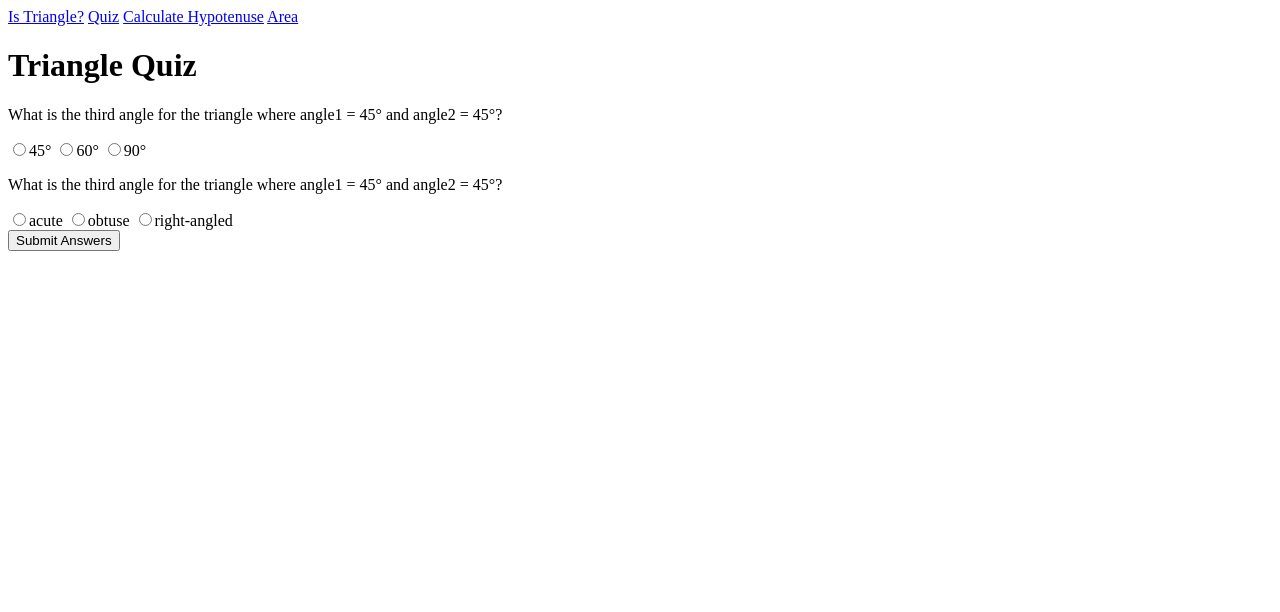
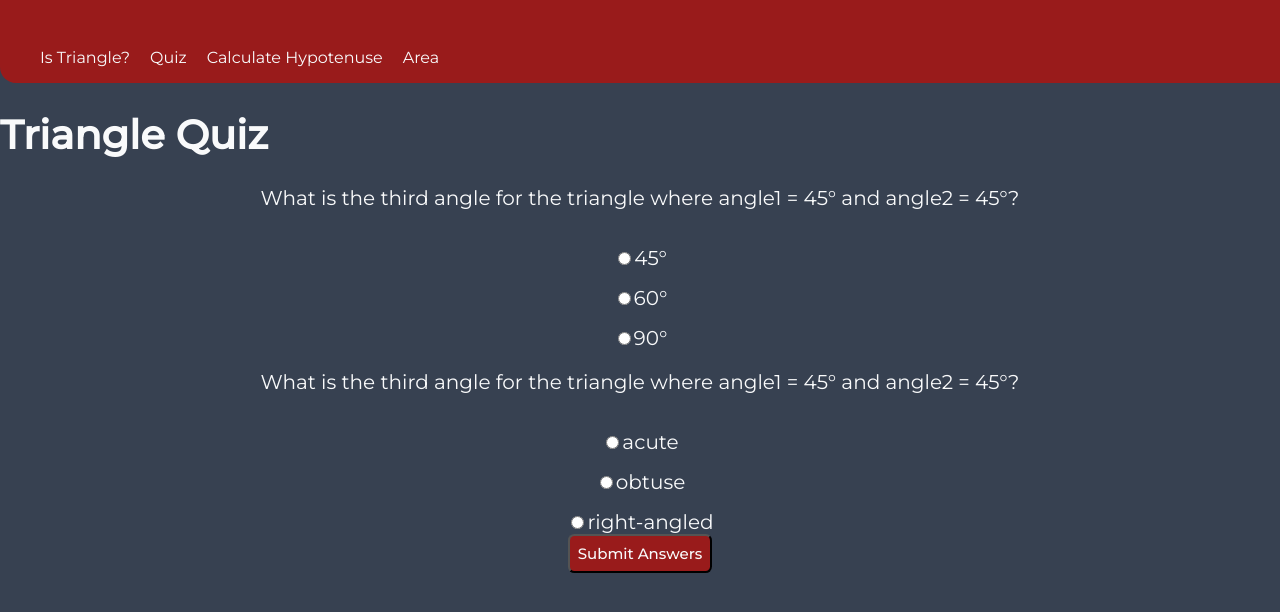
Before and after one commit to Gautam2305/mark-12-is-triangle, a plain HTML site: page quiz.html in a window 1280 px wide. Drawn offline with Linux system fonts and the light colour scheme.

Commit message:
update: style.css

```diff
--- a/quiz.html
+++ b/quiz.html
@@ -6,6 +6,7 @@
     <meta http-equiv="X-UA-Compatible" content="IE=edge">
     <meta name="viewport" content="width=device-width, initial-scale=1.0">
     <title>Quiz</title>
+    <link rel ="stylesheet" href= "style.css"/>
 </head>
 
 <body>
@@ -21,25 +22,25 @@
         <div class="question-container">
             <p>What is the third angle for the triangle where angle1 = 45° and angle2 = 45°?</p>
             <label>
-                <input type=radio name="question1" value="45°" />45°
+                <input id="quiz-input" type="radio" name="question1" value="45°" />45°
             </label>
             <label>
-                <input type=radio name="question1" value="60°" />60°
+                <input id="quiz-input" type="radio" name="question1" value="60°" />60°
             </label>
             <label>
-                <input type=radio name="question1" value="90°" />90°
+                <input id="quiz-input" type="radio" name="question1" value="90°" />90°
             </label>
         </div>
         <div class="question-container">
             <p>What is the third angle for the triangle where angle1 = 45° and angle2 = 45°?</p>
             <label>
-                <input type="radio" name="question2" value="acute" />acute
+                <input id="quiz-input" type="radio" name="question2" value="acute" />acute
             </label>
             <label>
-                <input type="radio" name="question2" value="obtuse" />obtuse
+                <input id="quiz-input" type="radio" name="question2" value="obtuse" />obtuse
             </label>
             <label>
-                <input type="radio" name="question2" value="right-angled" />right-angled
+                <input id="quiz-input" type="radio" name="question2" value="right-angled" />right-angled
             </label>
         </div>
     </form>
--- /dev/null
+++ b/style.css
@@ -0,0 +1,76 @@
+@import url('https://fonts.googleapis.com/css2?family=Montserrat:wght@400;500&display=swap');
+:root {
+    --primary-color: #991B1B;
+	--background-color: #374151;
+	--text-color: #f9fafb;
+}
+nav {
+    background-color:var(--primary-color) ;
+    padding-top:3rem;
+    padding-bottom: 1rem;
+    padding-left: 2rem;
+    padding-right: 2rem;
+    margin:auto;
+    border-bottom-left-radius: 1rem;
+    text-decoration: none;
+}
+body {
+    margin:auto;
+    background-color: var(--background-color);
+}
+a  {
+    text-decoration: none;
+    font-family: 'Montserrat', sans-serif;
+    color:var(--text-color);
+    padding: 0rem 0.5rem;
+    margin:auto;
+
+
+}
+h1{
+    text-decoration: none;
+    font-size: 40px;
+    font-family:'Montserrat', sans-serif ;
+    color:var(--text-color)
+}
+label{
+    color:var(--text-color);
+    font-family: 'Montserrat',sans-serif;
+    font-size:20px;
+    display: block;
+    padding-top: 1rem;
+    margin:auto;
+    text-align:center;
+}
+.side-input, .angle-input, #base-length, #height-length{
+    display:block;
+    margin:auto;
+    border: 2px solid black;
+    height: 10vh;
+    width:50%;
+
+
+
+}
+
+
+#area-button,#hypotenuse-btn,#submit-answer-btn,#is-triangle-btn{
+    padding:0.5rem;
+    font-size: 15px;
+    background-color: var(--primary-color);
+    color:var(--text-color);
+    font-weight:500;
+    font-family: 'Montserrat', sans-serif;
+    border-radius: 0.4rem;
+    margin:auto;
+    display:block;
+
+}
+
+
+.question-container{
+    color: var(--text-color);
+    font-size: 20px;
+    font-family: 'Montserrat',sans-serif;
+    text-align: center;
+}
```
Also changed, not shown: area.html (+1 -0 lines), hypotenuse.html (+1 -0 lines), isTriangle.html (+2 -0 lines).
